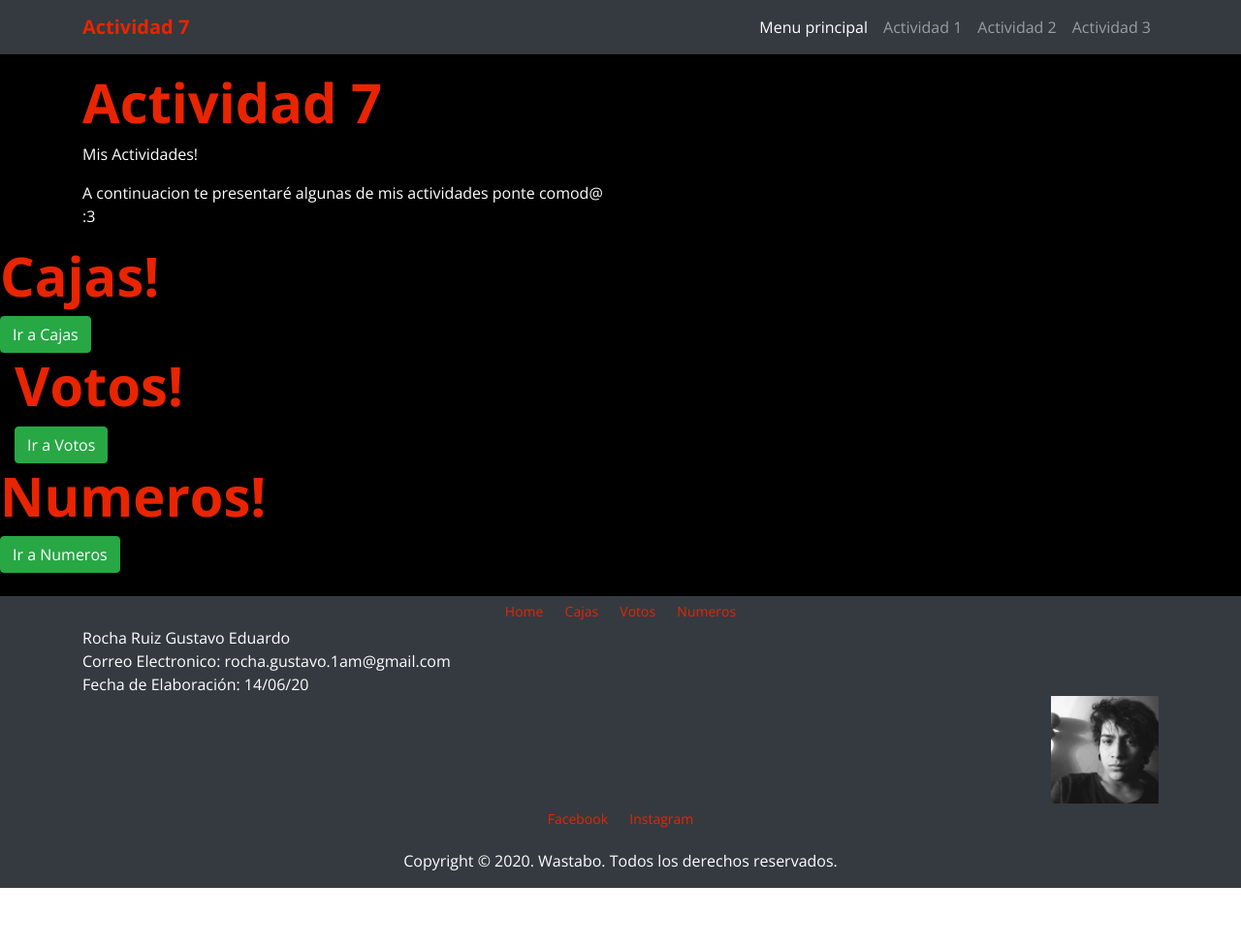
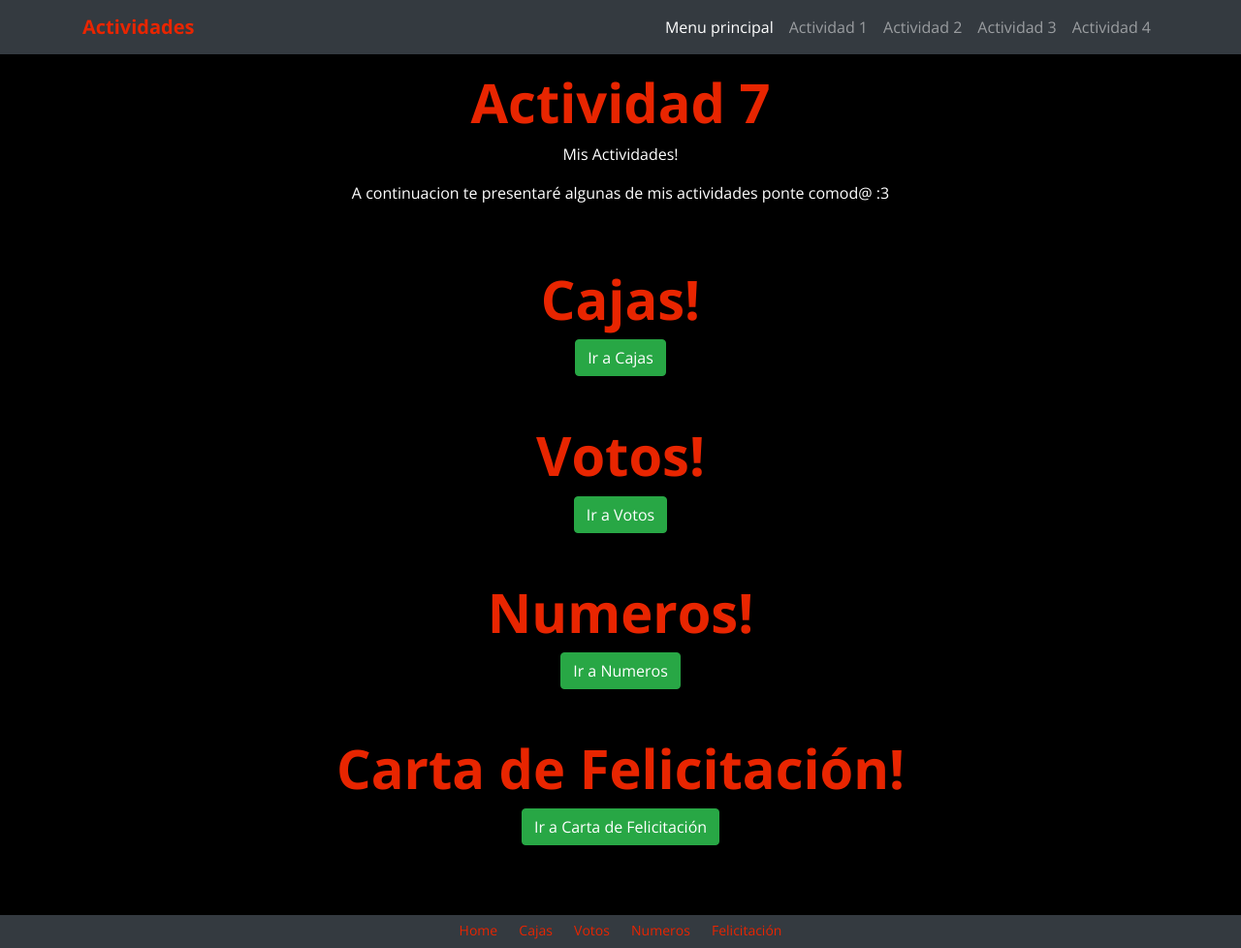
Before and after one commit to Wastabo/actr, a plain HTML site: page index.html in a window 1280 px wide. Shown: the top 978 px of the page at 97% size. Before the commit the page ends 916 px from the top, so only its background shows below. Drawn offline with nearby package versions, Linux system fonts and the light colour scheme.

Commit message:
Add files via upload
nuevo index

```diff
--- a/index.html
+++ b/index.html
@@ -13,7 +13,7 @@
 
   <!-- ARCHIVOS CSS PERSONALIZADOS -->
   <link type="text/css" rel="stylesheet" href="css/estilos.css">
-  <title>Actividad 7</title>
+  <title>Actividades</title>
 </head>
 <body>
 
@@ -21,7 +21,7 @@
   <nav class="navbar navbar-dark bg-dark navbar-expand-md fixed-top">
     <div class="container">
       <a href="index.html" class="navbar-brand">
-        <strong class="text-primary">Actividad 7</strong>
+        <strong class="text-primary">Actividades</strong>
       </a>
 
       <button type="button" class="navbar-toggler" data-toggle="collapse"
@@ -36,6 +36,7 @@
         <li class="nav-item"><a href="Actividad1/act1.html" class="nav-link">Actividad 1</a></li>
         <li class="nav-item"><a href="Actividad2/act2.html" class="nav-link">Actividad 2</a></li>
         <li class="nav-item"><a href="Actividad3/act3.html" class="nav-link">Actividad 3</a></li>
+        <li class="nav-item"><a href="Actividad4.html" class="nav-link">Actividad 4</a></li>
       </ul>
     </div>
   </div>
@@ -43,49 +44,57 @@
 
    <!-- SECCION QUIEN SOY -->
 <section class="quien-soy py-4 mt-5 bg-primary text-white">
-  <div class="container">
-    <div class="row">
-      <div class="col-12 col-md-6 text-center text-md-left align-self-md-center ">
+ <!-- <div class="container"> -->
+   <!-- <div class="row"> -->
+      <div class=" text-center text-md-center align-self-md-center ">
         <h1 class="display-4 font-weight-bold text-primary">Actividad 7<a class="text-white"></a></h1>
         <p> Mis Actividades!</p>
             <p>A continuacion te presentaré algunas de mis actividades ponte comod@ :3</p>
       </div>
-      </div>
-    </div>
-
-
-
-  <div class="cointainer">
-    <div class="row">
-      <div class="col-12 col-md-6 text-center text-md-left align-self-md-center ">
-        <h3 class="display-4 font-weight-bold text-primary">Cajas!<a class="text-white"></a></h3>
-         <a href="Actividad1/act1.html" class="btn btn-success" align="center">Ir a Cajas</a>
-      </div>
-      </div>
-    </div>
-
-
-
-  <div class="cointainer">
-    <div>
-      <div class="col-12 col-md-6 text-center text-md-left align-self-md-center ">
-        <h3 class="display-4 font-weight-bold text-primary">Votos!<a class="text-white"></a></h3>
-         <a href="Actividad2/act2.html" class="btn btn-success" align="center">Ir a Votos</a>
-      </div>
-      </div>
-    </div>
+    <!--  </div> -->
+    <!-- </div> -->
+    <br><br>
 
 
 
 
-  <div class="cointainer">
-    <div class="row">
-      <div class="col-12 col-md-6 text-center text-md-left align-self-md-center ">
+
+      <div class="text-center text-md-center align-self-md-center ">
+        <h3 class="display-4 font-weight-bold text-primary">Cajas!<a class="text-white"></a></h3>
+         <a href="Actividad1/act1.html" class="btn btn-success" align="center">Ir a Cajas</a>
+      </div>
+    <br><br>
+
+
+
+
+      <div class="text-center text-md-center align-self-md-center ">
+        <h3 class="display-4 font-weight-bold text-primary">Votos!<a class="text-white"></a></h3>
+         <a href="Actividad2/act2.html" class="btn btn-success" align="center">Ir a Votos</a>
+      </div>
+    <br><br>
+
+
+
+
+      <div class="text-center text-md-center align-self-md-center ">
         <h3 class="display-4 font-weight-bold text-primary">Numeros!<a class="text-white"></a></h3>
          <a href="Actividad3/act3.html" class="btn btn-success" align="center">Ir a Numeros</a>
       </div>
+    <br><br>
+
+
+
+      <div class="text-center text-md-center align-self-md-center ">
+        <h3 class="display-4 font-weight-bold text-primary">Carta de Felicitación!<a class="text-white"></a></h3>
+         <a href="Actividad4.html" class="btn btn-success" align="center">Ir a Carta de Felicitación</a>
       </div>
-    </div>
+    <br><br>
+
+
+
+
+
 
     </section>
 
@@ -97,6 +106,7 @@
     <a href="Actividad1/act1.html" class="btn btn-sm btn-Home text-primary">Cajas</a>
     <a href="Actividad2/act2.html" class="btn btn-sm btn-Home text-primary">Votos</a>
     <a href="Actividad3/act3.html" class="btn btn-sm btn-Home text-primary">Numeros</a>
+    <a href="Actividad4.html" class="btn btn-sm btn-Home text-primary">Felicitación</a>
   </div>
 </footer>
 
```
